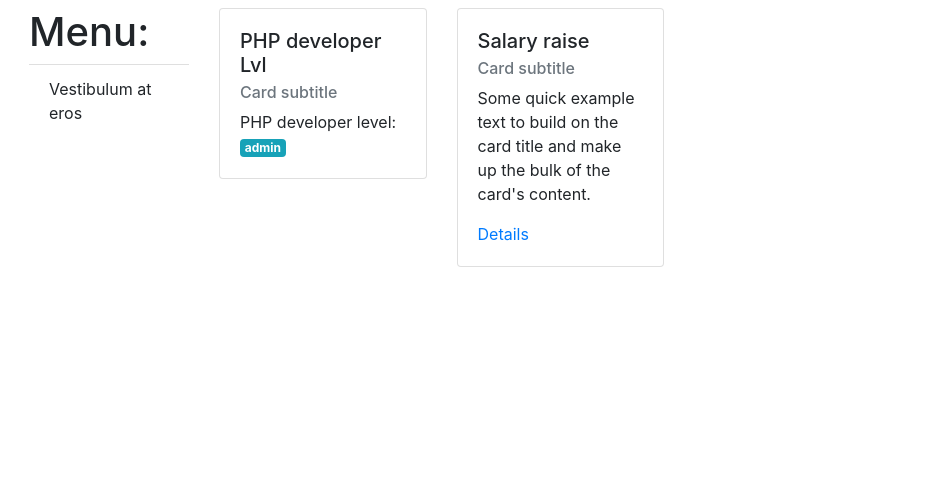
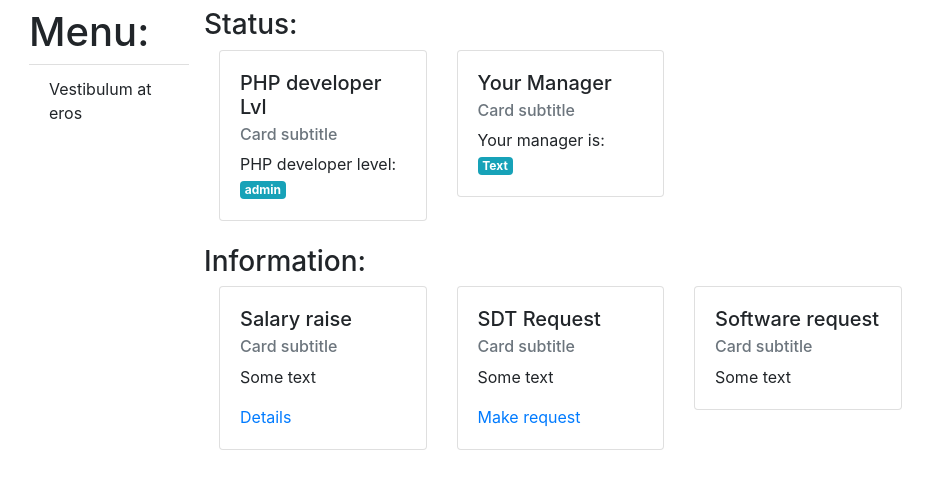
Before and after one commit to tishchenkomaksym/CRM, a Symfony app: template templates/php_developer_profile/index.html.twig in a window 1280 px wide. Shown: the part 40-529 px from the top of the page, without its empty margins (56-989 px from the left). Run offline with Twig, Linux system fonts and the light colour scheme; the template is opened without the code that fills it: most values are stand-ins (such as "Sample title", 1, 10 or a date in 2020); some libraries are stand-ins or nearby versions.

Commit message:
Task: https://jira.onyxenterprises.com/browse/WT-44 Description: add migrations to docker add new profile functionality

```diff
--- a/templates/php_developer_profile/index.html.twig
+++ b/templates/php_developer_profile/index.html.twig
@@ -4,12 +4,16 @@
 
 {% block body %}
     <div class="row">
+        <h3>Status:</h3>
+    </div>
+    <div class="row">
+
         <div class="col-3">
             <div class="card">
                 <div class="card-body">
                     <h5 class="card-title">PHP developer Lvl</h5>
                     <h6 class="card-subtitle mb-2 text-muted">Card subtitle</h6>
-                    <p class="card-text">PHP developer level:<span class="badge badge-info">{{ userLevel }}</p>
+                    <p class="card-text">PHP developer level: <span class="badge badge-info">{{ userLevel }}</span></p>
                     {#<a href="{{ path('php_developer_salary_raise') }}" class="card-link">Details</a>#}
                     {#<a href="#" class="card-link">Another link</a>#}
                 </div>
@@ -18,12 +22,48 @@
         <div class="col-3">
             <div class="card">
                 <div class="card-body">
+                    <h5 class="card-title">Your Manager</h5>
+                    <h6 class="card-subtitle mb-2 text-muted">Card subtitle</h6>
+                    <p class="card-text">Your manager is: <span class="badge badge-info">Text</span></p>
+                    {#<a href="{{ path('php_developer_salary_raise') }}" class="card-link">Details</a>#}
+                    {#<a href="#" class="card-link">Another link</a>#}
+                </div>
+            </div>
+        </div>
+    </div>
+    <br/>
+    <div class="row"><h3>Information:</h3></div>
+    <div class="row">
+
+        <div class="col-3">
+            <div class="card">
+                <div class="card-body">
                     <h5 class="card-title">Salary raise</h5>
                     <h6 class="card-subtitle mb-2 text-muted">Card subtitle</h6>
-                    <p class="card-text">Some quick example text to build on the card title and make up the bulk of the
-                        card's
-                        content.</p>
+                    <p class="card-text">Some text</p>
                     <a href="{{ path('php_developer_salary_raise') }}" class="card-link">Details</a>
+                    {#<a href="#" class="card-link">Another link</a>#}
+                </div>
+            </div>
+        </div>
+        <div class="col-3">
+            <div class="card">
+                <div class="card-body">
+                    <h5 class="card-title">SDT Request</h5>
+                    <h6 class="card-subtitle mb-2 text-muted">Card subtitle</h6>
+                    <p class="card-text">Some text</p>
+                    <a href="{{ path('sdt_new') }}" class="card-link">Make request</a>
+                    {#<a href="#" class="card-link">Another link</a>#}
+                </div>
+            </div>
+        </div>
+        <div class="col-3">
+            <div class="card">
+                <div class="card-body">
+                    <h5 class="card-title">Software request</h5>
+                    <h6 class="card-subtitle mb-2 text-muted">Card subtitle</h6>
+                    <p class="card-text">Some text</p>
+                    {#<a href="{{ path('sdt_new') }}" class="card-link">Make request</a>#}
                     {#<a href="#" class="card-link">Another link</a>#}
                 </div>
             </div>
```
Also changed, not shown: 1 other file.
